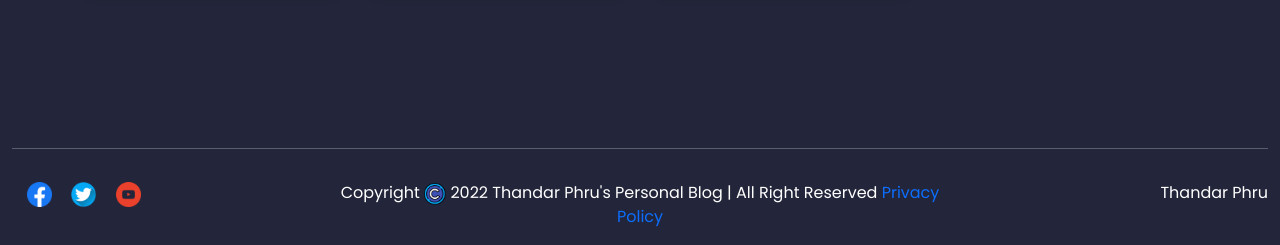
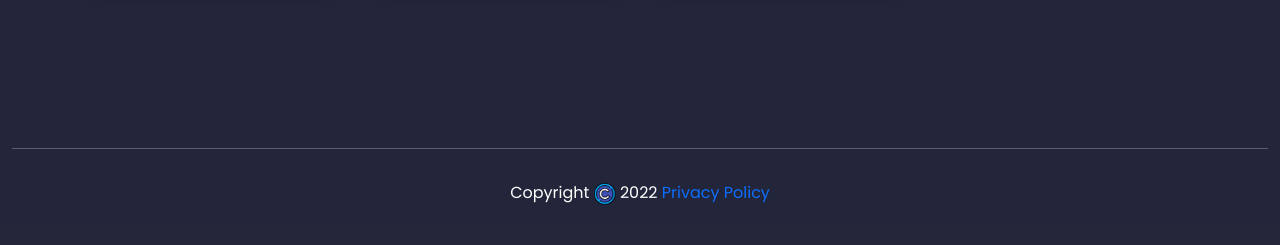
Before and after one commit to kyawsoehla0101/thandarphyu, a Django app: a page that uses templates/layouts/footer/footer.html in a window 1280 px wide. Shown: the part 1378-1623 px from the top of the page. After the commit the page ends 1583 px from the top, so only its background shows below. Run offline with Django 4.2, Linux system fonts and the light colour scheme; data comes from the database, SQL or seed files in the repository; both versions use the stored data as it was after the commit; some web fonts are replaced.

Commit message:
Some code is removed

```diff
--- a/base/views.py
+++ b/base/views.py
@@ -11,13 +11,13 @@
 def homeView(request):
     catgories = Category.objects.all()
     socials = Social.objects.all()
-    heros = Hero.objects.all()[:1]
+    hero = Hero.objects.first()
     posts = Post.objects.all()[:4]
-    footers = Footer.objects.all()[:1]
-    contacts = Contact.objects.all()[:1]
-    abouts = About.objects.all()[:1]
+    footer = Footer.objects.first()
+    contact = Contact.objects.first()
+    about = About.objects.first()
     gallerys = Gallery.objects.all()[:6]
-    context = {'categories':catgories,'socials':socials,'heros':heros,'posts':posts,'footers':footers,'contacts':contacts,'abouts':abouts,'gallerys':gallerys}
+    context = {'categories':catgories,'socials':socials,'hero':hero,'posts':posts,'footer':footer,'contact':contact,'about':about,'gallerys':gallerys}
     return render(request, 'pages/home.html',context)
 
 def detailView(request,slug):
@@ -38,49 +38,49 @@
     catgories = Category.objects.all()
     galleries = Gallery.objects.all()
     socials = Social.objects.all()
-    footers = Footer.objects.all()
-    context = {'categories':catgories,'galleries':galleries,'socials':socials,'footers':footers,}
+    footer = Footer.objects.first()
+    context = {'categories':catgories,'galleries':galleries,'socials':socials,'footer':footer,}
     return render(request,'pages/gallery.html',context)
 
 def categoryView(request,slug):
     categories = Category.objects.all()
     socials = Social.objects.all()
-    footers = Footer.objects.all()
+    footer = Footer.objects.first()
     category = Category.objects.get(slug=slug)
     categoryposts = Post.objects.filter(category=category)
-    context = {'categories':categories,'categoryposts':categoryposts,'socials':socials,'slug':slug,'footers':footers}
+    context = {'categories':categories,'categoryposts':categoryposts,'socials':socials,'slug':slug,'footer':footer}
     return render(request,'pages/category.html', context)
 
 def aboutView(request):
     categories = Category.objects.all()
     socials = Social.objects.all()
-    footers = Footer.objects.all()
-    abouts = About.objects.all()
-    context = {'categories':categories,'socials':socials,'footers':footers,'abouts':abouts}
+    footer = Footer.objects.first()
+    about = About.objects.first()
+    context = {'categories':categories,'socials':socials,'footer':footer,'about':about}
     return render(request,'pages/about.html', context)
 
 def contactView(request):
     categories = Category.objects.all()
     socials = Social.objects.all()
-    footers = Footer.objects.all()
-    contacts = Contact.objects.all()[:1]
-    context = {'categories':categories,'socials':socials,'footers':footers,'contacts':contacts}
+    footer = Footer.objects.first()
+    contact = Contact.objects.first()
+    context = {'categories':categories,'socials':socials,'footer':footer,'contact':contact}
     return render(request,'pages/contact.html', context)
 
 def tagView(request,slug):
     categories = Category.objects.all()
     socials = Social.objects.all()
-    footers = Footer.objects.all()
-    contacts = Contact.objects.all()[:1]
+    footer = Footer.objects.first()
+    contact = Contact.objects.first()
     tag = Tag.objects.get(slug=slug)
     tagposts = Post.objects.filter(tags=tag)
-    context = {'categories':categories,'socials':socials,'footers':footers,'contacts':contacts,'tagposts':tagposts,'slug':slug}
+    context = {'categories':categories,'socials':socials,'footer':footer,'contacts':contact,'tagpost':tagposts,'slug':slug}
     return render(request,'pages/tag.html', context)
 
 
 def privacyPolicyView(request):
     categories = Category.objects.all()
     socials = Social.objects.all()
-    footers = Footer.objects.all()
-    context = {'categories':categories,'socials':socials,'footers':footers}
+    footer = Footer.objects.first()
+    context = {'categories':categories,'socials':socials,'footer':footer}
     return render(request,'pages/privacypolicy.html',context)
--- a/templates/about/about.html
+++ b/templates/about/about.html
@@ -4,7 +4,6 @@
     <h3 class="text-danger">About Me</h3>
     <span class="text-danger fw-bold">--------</span>
   </div>
-  {% for about in abouts %}
   <div class="row py-3">
     <div
       class="col-lg-5"
@@ -43,5 +42,4 @@
       </div>
     </div>
   </div>
-  {% endfor %}
 </div>
--- a/templates/contact/contact.html
+++ b/templates/contact/contact.html
@@ -16,7 +16,6 @@
     >
       <h6>Contact Details</h6>
       <hr style="width: 130px; color: rgb(255, 253, 253)" />
-      {% for contact in contacts %}
       <div class="row py-5 gy-5">
         <div class="col-2">
           <img src="{% static 'img/telephone.png' %}" width="48px" alt="" />
@@ -46,7 +45,6 @@
           </div>
         </div>
       </div>
-      {% endfor %}
     </div>
     <div
       class="col-lg-6"
--- a/templates/hero/hero.html
+++ b/templates/hero/hero.html
@@ -1,4 +1,4 @@
- {% load static %} {% for hero in heros %}
+ {% load static %}
 <div class="row justify-content-center text-center py-5">
   <div class="col-lg-6 py-5" data-aos="fade-right" data-aos-duration="3000" data-aos-easing="ease-in-out-cubic">
     <div class="py-2">
@@ -21,4 +21,3 @@
     </div>
   </div>
 </div>
-{% endfor %}
--- a/templates/layouts/footer/footer.html
+++ b/templates/layouts/footer/footer.html
@@ -1,7 +1,6 @@
 {% load static %}
 <div class="container-fluid text-white">
   <hr />
-  {% for footer in footers %}
   <div class="row gy-3 py-3">
     <div class="col-lg-3 col-md-16 col-sm-12 footer-center">
       <div class="social-icon text-white">
@@ -24,5 +23,4 @@
       >
     </div>
   </div>
-  {% endfor %}
 </div>
--- a/templates/pages/about.html
+++ b/templates/pages/about.html
@@ -6,7 +6,6 @@
     <h3 class="text-danger">About Me</h3>
     <span class="text-danger fw-bold">--------</span>
   </div>
-  {% for about in abouts %}
   <div class="row py-3">
     <div
       class="col-lg-5"
@@ -37,7 +36,6 @@
       </div>
     </div>
   </div>
-  {% endfor %}
 </div>
 
 {% endblock content %}
--- a/templates/pages/category.html
+++ b/templates/pages/category.html
@@ -10,7 +10,7 @@
   <div
     class="row py-3"
     data-aos="zoom-in"
-    data-aos-duration="3000"
+    data-aos-duration="1500"
     data-aos-easing="ease-in-out-cubic"
   >
     {% if categoryposts %} {% for post in categoryposts %}
--- a/templates/pages/contact.html
+++ b/templates/pages/contact.html
@@ -16,7 +16,6 @@
     >
       <h6>Contact Details</h6>
       <hr style="width: 130px; color: rgb(255, 253, 253)" />
-      {% for contact in contacts %}
       <div class="row py-5 gy-5">
         <div class="col-2">
           <img src="{% static 'img/telephone.png' %}" width="48px" alt="" />
@@ -46,7 +45,6 @@
           </div>
         </div>
       </div>
-      {% endfor %}
     </div>
     <div
       class="col-lg-6"
--- a/templates/pages/privacypolicy.html
+++ b/templates/pages/privacypolicy.html
@@ -2,8 +2,6 @@
 {% block title %}Privacy Policy{% endblock title %}
 {% block content %}
 <div class="py-5">
-    {% for footer in footers %}
     <div class="py-5 text-white lh-lg">{{footer.privacy_policy.html|safe}}</div>
-    {% endfor %}
 </div>
 {% endblock content %}
```
Also changed, not shown: db.sqlite3.
